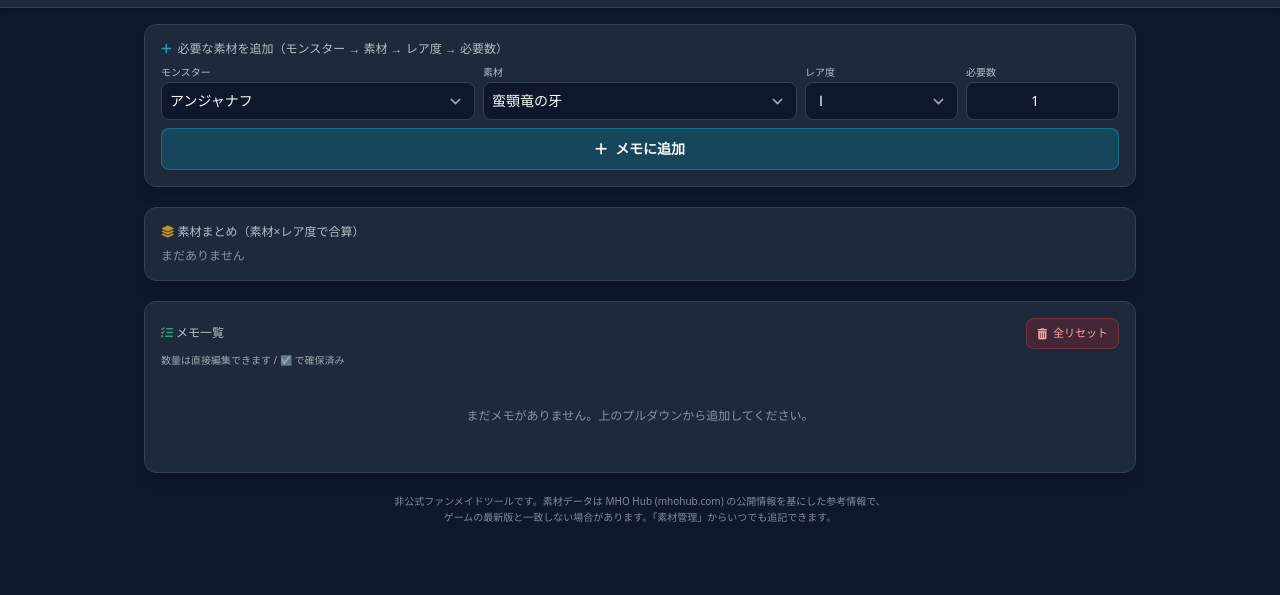
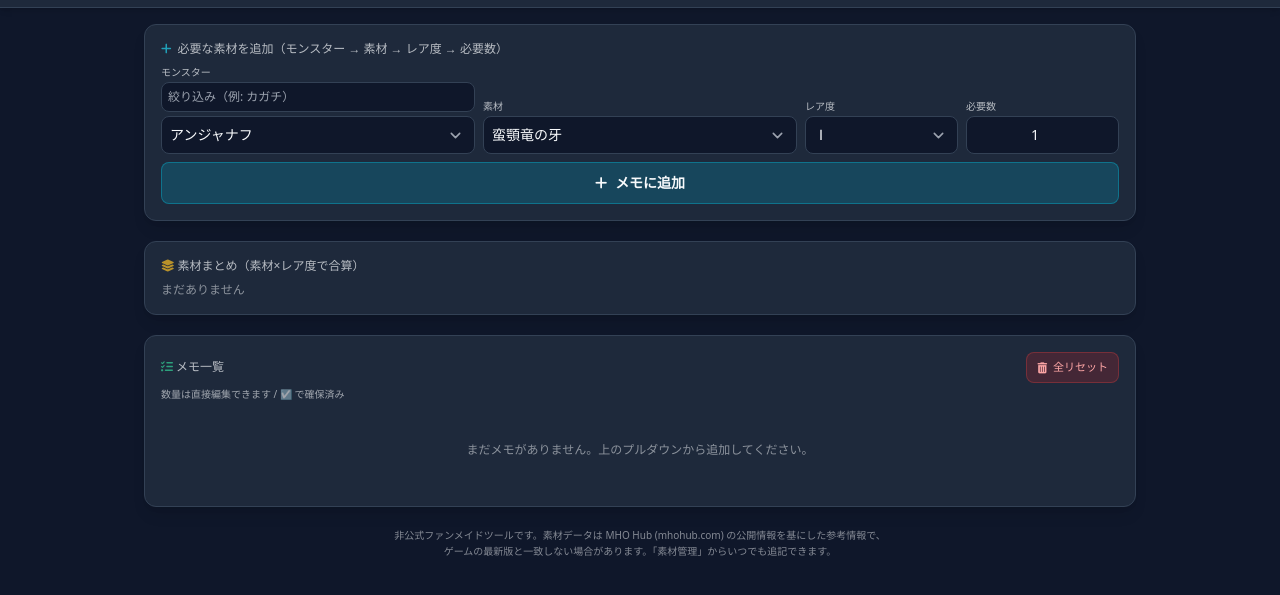
Before and after one commit to u2magu/mho-materials, a plain HTML site: page index.html in a window 1280 px wide. Shown: the part 47-642 px from the top of the page. Drawn offline with nearby package versions, Linux system fonts and the light colour scheme.

Commit message:
Add monster name filter (substring matches sorted to top)

```diff
--- a/index.html
+++ b/index.html
@@ -89,6 +89,7 @@
             <div class="grid grid-cols-1 sm:grid-cols-12 gap-2 items-end">
                 <div class="sm:col-span-4">
                     <label class="text-[10px] opacity-70 block mb-0.5">モンスター</label>
+                    <input id="monster-filter" type="text" placeholder="絞り込み（例: カガチ）" autocomplete="off" oninput="renderMonsterOptions(this.value)" class="field-input w-full rounded-lg text-xs p-1.5 border mb-1">
                     <select id="monster-select" onchange="onMonsterChange()" class="w-full rounded-lg text-sm p-2 border appearance-none cursor-pointer"></select>
                 </div>
                 <div class="sm:col-span-4">
@@ -484,21 +485,56 @@
     }
 
     // ---------- プルダウン生成 ----------
+    let monsterGroups = {}; // グループ名 → [モンスター名]
+
+    // ひらがな→カタカナ・英字は小文字にして比較用に正規化
+    function normalizeName(s) {
+        return String(s || "")
+            .replace(/[ぁ-ん]/g, c => String.fromCharCode(c.charCodeAt(0) + 0x60))
+            .toLowerCase();
+    }
+    function monsterOption(m) { return `<option value="${esc(m)}">${esc(m)}</option>`; }
+
+    // filter が空なら通常表示、入力があれば「カガチ」のような部分一致を先頭の「一致」に集約
+    function renderMonsterOptions(filter) {
+        const sel = document.getElementById("monster-select");
+        const keep = sel.value;
+        const q = normalizeName(filter).trim();
+        let html = "";
+        if (q) {
+            const matches = [];
+            const rest = {};
+            Object.keys(monsterGroups).forEach(grp => {
+                monsterGroups[grp].forEach(m => {
+                    if (normalizeName(m).includes(q)) matches.push(m);
+                    else (rest[grp] = rest[grp] || []).push(m);
+                });
+            });
+            if (matches.length) {
+                html += `<optgroup label="一致（${matches.length}件）">` + matches.map(monsterOption).join("") + `</optgroup>`;
+            }
+            Object.keys(rest).forEach(grp => {
+                html += `<optgroup label="${esc(grp)}">` + rest[grp].map(monsterOption).join("") + `</optgroup>`;
+            });
+        } else {
+            Object.keys(monsterGroups).forEach(grp => {
+                html += `<optgroup label="${esc(grp)}">` + monsterGroups[grp].map(monsterOption).join("") + `</optgroup>`;
+            });
+        }
+        sel.innerHTML = html;
+        // 選択を保持（一致で並び替えても同じモンスターを選んだまま）
+        if (Array.from(sel.options).some(o => o.value === keep)) sel.value = keep;
+        onMonsterChange();
+    }
+
     function buildMonsterSelect() {
-        const sel = document.getElementById("monster-select");
         const groups = {};
         allData().forEach(g => { (groups[g.group] = groups[g.group] || []).push(g.monster); });
-        let html = "";
-        Object.keys(groups).forEach(grp => {
-            html += `<optgroup label="${esc(grp)}">`;
-            groups[grp].forEach(m => { html += `<option value="${esc(m)}">${esc(m)}</option>`; });
-            html += `</optgroup>`;
-        });
-        sel.innerHTML = html;
+        monsterGroups = groups;
+        renderMonsterOptions(document.getElementById("monster-filter").value);
         // datalist（素材管理用）
         const dl = document.getElementById("monster-datalist");
         dl.innerHTML = allData().map(g => `<option value="${esc(g.monster)}"></option>`).join("");
-        onMonsterChange();
     }
     function findGroup(monster) { return allData().find(g => g.monster === monster); }
 
```
